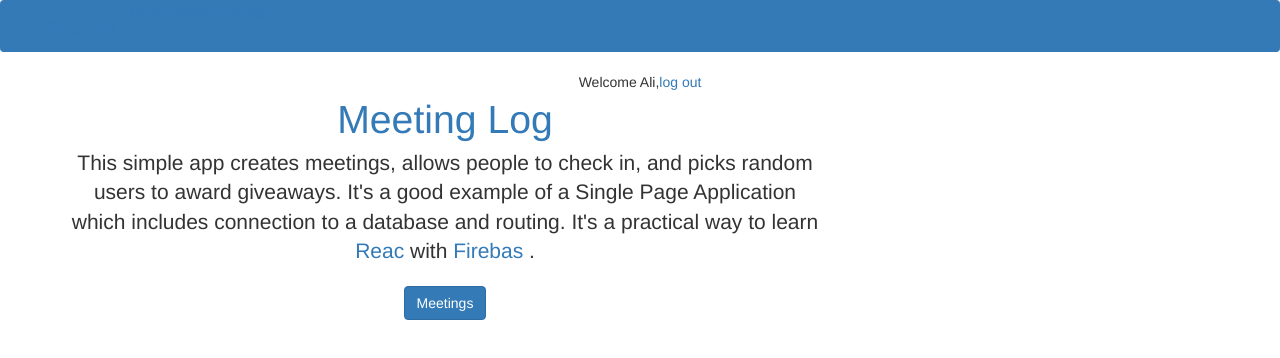
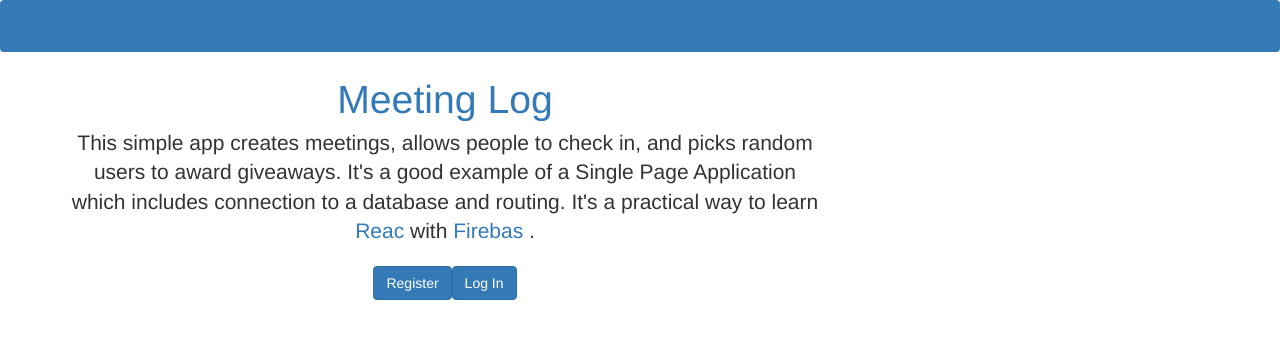
Before and after one commit to AliAbdulle/testapp, a React (Create React App) app: page / in a window 1280 px wide. Shown: the top 358 px of the page. Built offline with nearby package versions, Linux system fonts and the light colour scheme.

Commit message:
Saved added css

```diff
--- a/src/App.js
+++ b/src/App.js
@@ -2,15 +2,12 @@ import React, { Component } from 'react';
 import Home from './Home';
 import Welcome from './Welcome';
 import Navigation from './Navigation';
-import 'bootstrap/dist/css/bootstrap.css';
-
-import './App.css';
 
 class App extends Component {
   constructor() {
     super();
     this.state = {
-      user: 'Ali'
+      user: null
     };
   }
   render() {
--- a/src/Home.js
+++ b/src/Home.js
@@ -25,10 +25,10 @@ class Home extends Component {
 
               {user == null && (
                   <span>
-                      <a href="/register" className="btn btn-primary">
+                      <a href="/register" className="btn btn-primary ml-1">
               Register
              </a>
-            <a href="/login" className="btn btn-secondary">
+            <a href="/login" className="btn btn-primary">
               Log In
                 </a>
                   </span>
--- a/src/Navigation.js
+++ b/src/Navigation.js
@@ -1,28 +1,36 @@
 import React, { Component } from "react";
-import {FaUsers} from 'react-icons/fa';
+import { FaUsers} from "react-icons/fa";
 
 class Navigation extends Component {
   render() {
     const { user } = this.props;
     return (
-      <nav className="site-nav navbar navbar-expand bg-primary navbar-dark">
+      <nav className="site-nav family-sans navbar navbar-expand bg-primary navbar-dark higher">
         <div className="container-fluid">
           <a href="/" className="navbar-brand">
-            Meeting Log
+           <FaUsers className="mr-1"/>  Meeting Log
           </a>
           <div className="navbar-nav ml-auto">
+            {user && (
               <a className="nav-item nav-link" href="/meeting">
                 Meetings
               </a>
+            )}
+            {!user && (
               <a className="nav-item nav-link" href="/login">
                 login
               </a>
+            )}
+            {!user && (
               <a className="nav-item nav-link" href="/register">
-              login
+                Register
               </a>
+            )}
+            {user && (
               <a className="nav-item nav-link" href="/login">
                 logout
               </a>
+            )}
           </div>
         </div>
       </nav>
--- a/src/index.css
+++ b/src/index.css
@@ -2,7 +2,14 @@ body{
   font-weight: 200;
 }
 input,
-nav-item{
+nav-bar{
   font-weight: 200;
   line-height: 110;
 }
+.btn btn-outline-secondary{
+  color: gray;
+  font-family: Arial, Helvetica, sans-serif;
+  padding-left: 2px;
+  border-radius: 1.em;
+  border: black;
+}
--- a/src/index.js
+++ b/src/index.js
@@ -3,6 +3,7 @@ import ReactDOM from 'react-dom';
 import 'bootstrap/dist/css/bootstrap.css';
 import './index.css';
 import App from './App';
+
 
 
 import * as serviceWorker from './serviceWorker';
```
Lines whose indentation alone changed are shown as unchanged.
